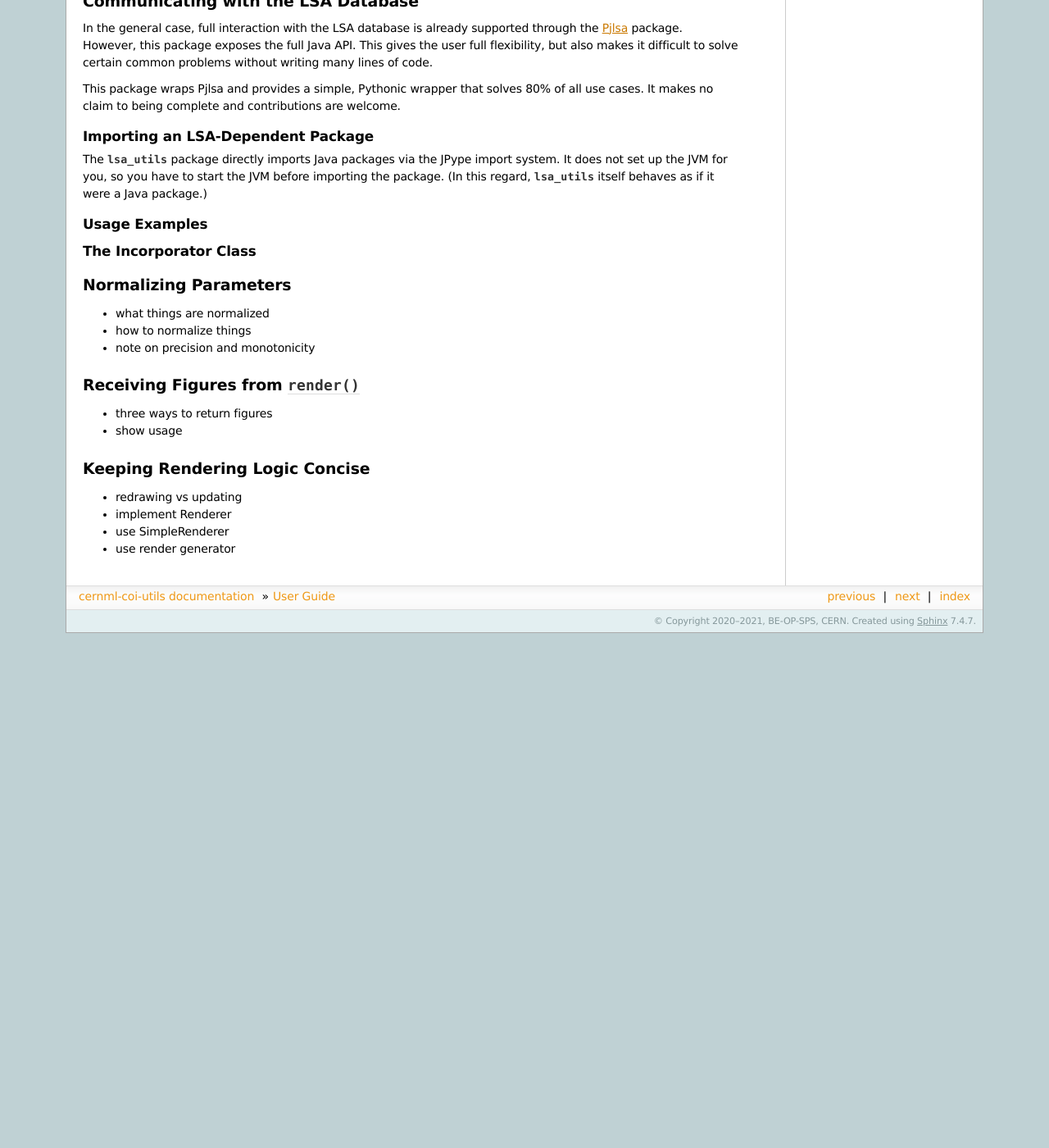
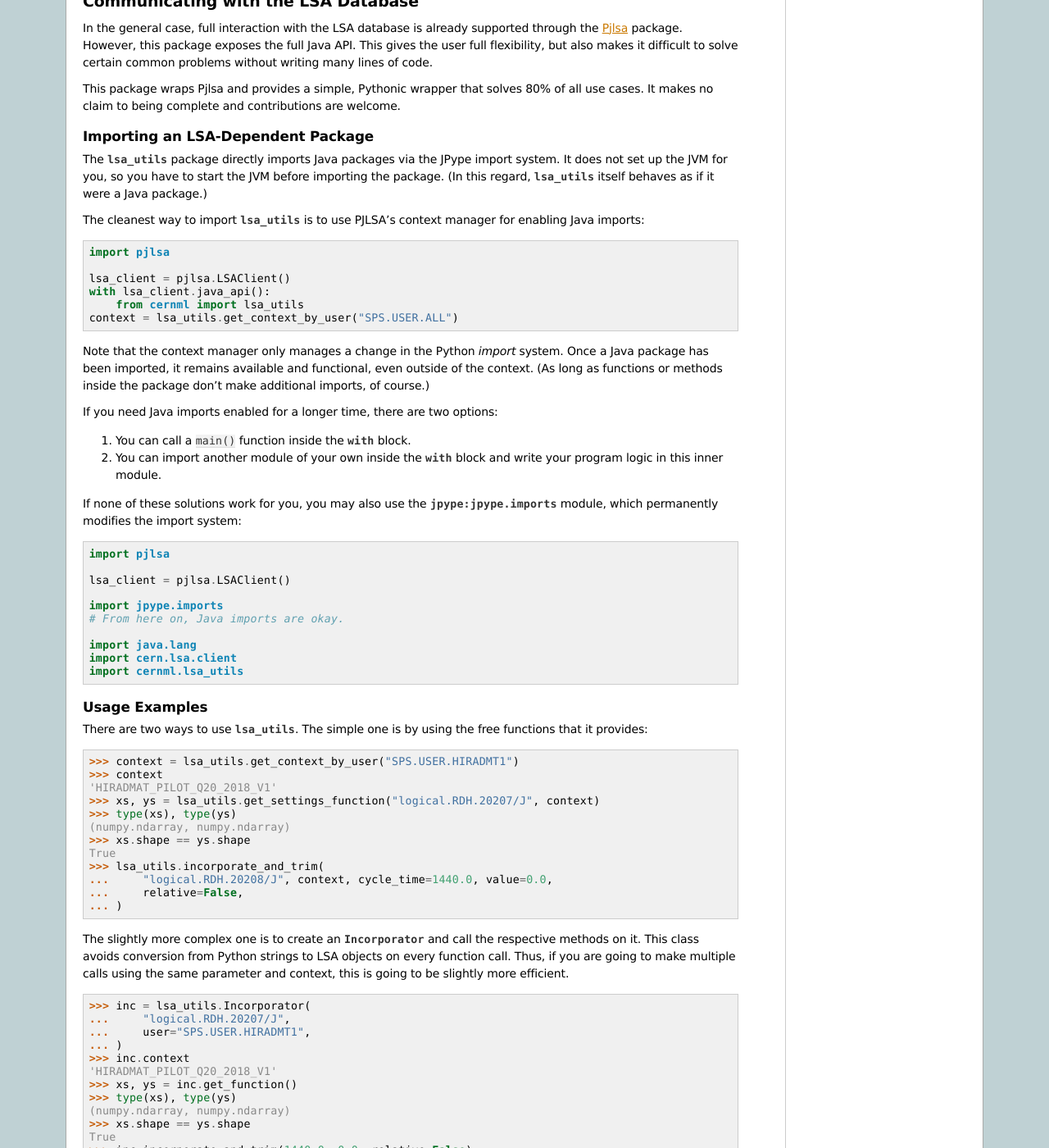
Before and after one commit to geoff-project/coi-utils, a Sphinx documentation site: the page built from docs/guide.md, in a window 1280 px wide and 1400 px high, scrolled down 6107 px. Shown: the whole window at 82% size. Built offline with Sphinx 7.4.7, drawn with Linux system fonts in a browser that asks for light colours; the version number could not be read and is left out; before the commit the page ends 6879 px from its top, so only the background shows below that; some of the changed text lies outside the part shown.

Commit message:
Add user guide for lsa_utils.

````diff
--- a/docs/conf.py
+++ b/docs/conf.py
@@ -106,6 +106,10 @@ intersphinx_mapping = {
         ACC_PY_DOCS_ROOT + "scripting-tools/pyjapc/docs/stable/",
         None,
     ),
+    "jpype": (
+        "https://jpype.readthedocs.io/en/latest/",
+        None,
+    ),
 }
 
 # -- Options for Myst-Parser -------------------------------------------
--- a/docs/guide.md
+++ b/docs/guide.md
@@ -446,9 +446,85 @@ JPype import system. It does not set up the JVM for you, so you have to start
 the JVM before importing the package. (In this regard, {mod}`~cernml.lsa_utils`
 itself behaves as if it were a Java package.)
 
+The cleanest way to import {mod}`~cernml.lsa_utils` is to use PJLSA's context
+manager for enabling Java imports:
+
+```{code-block} python
+import pjlsa
+
+lsa_client = pjlsa.LSAClient()
+with lsa_client.java_api():
+    from cernml import lsa_utils
+context = lsa_utils.get_context_by_user("SPS.USER.ALL")
+```
+
+Note that the context manager only manages a change in the Python *import*
+system. Once a Java package has been imported, it remains available and
+functional, even outside of the context. (As long as functions or methods
+inside the package don't make additional imports, of course.)
+
+If you need Java imports enabled for a longer time, there are two options:
+1. You can call a `main()` function inside the {keyword}`with` block.
+2. You can import another module of your own inside the {keyword}`with` block
+   and write your program logic in this inner module.
+
+If none of these solutions work for you, you may also use the
+{mod}`jpype:jpype.imports` module, which permanently modifies the import
+system:
+
+```{code-block} python
+import pjlsa
+
+lsa_client = pjlsa.LSAClient()
+
+import jpype.imports
+# From here on, Java imports are okay.
+
+import java.lang
+import cern.lsa.client
+import cernml.lsa_utils
+```
+
 ### Usage Examples
 
-### The Incorporator Class
+There are two ways to use {mod}`~cernml.lsa_utils`. The simple one is by using
+the free functions that it provides:
+
+```{code-block} python
+>>> context = lsa_utils.get_context_by_user("SPS.USER.HIRADMT1")
+>>> context
+'HIRADMAT_PILOT_Q20_2018_V1'
+>>> xs, ys = lsa_utils.get_settings_function("logical.RDH.20207/J", context)
+>>> type(xs), type(ys)
+(numpy.ndarray, numpy.ndarray)
+>>> xs.shape == ys.shape
+True
+>>> lsa_utils.incorporate_and_trim(
+...     "logical.RDH.20208/J", context, cycle_time=1440.0, value=0.0,
+...     relative=False,
+... )
+```
+
+The slightly more complex one is to create an
+{class}`~cernml.lsa_utils.Incorporator` and call the respective methods on it.
+This class avoids conversion from Python strings to LSA objects on every
+function call. Thus, if you are going to make multiple calls using the same
+parameter and context, this is going to be slightly more efficient.
+
+```{code-block} python
+>>> inc = lsa_utils.Incorporator(
+...     "logical.RDH.20207/J",
+...     user="SPS.USER.HIRADMT1",
+... )
+>>> inc.context
+'HIRADMAT_PILOT_Q20_2018_V1'
+>>> xs, ys = inc.get_function()
+>>> type(xs), type(ys)
+(numpy.ndarray, numpy.ndarray)
+>>> xs.shape == ys.shape
+True
+>>> inc.incorporate_and_trim(1440.0, 0.0, relative=False)
+```
 
 ## Normalizing Parameters
 
````
